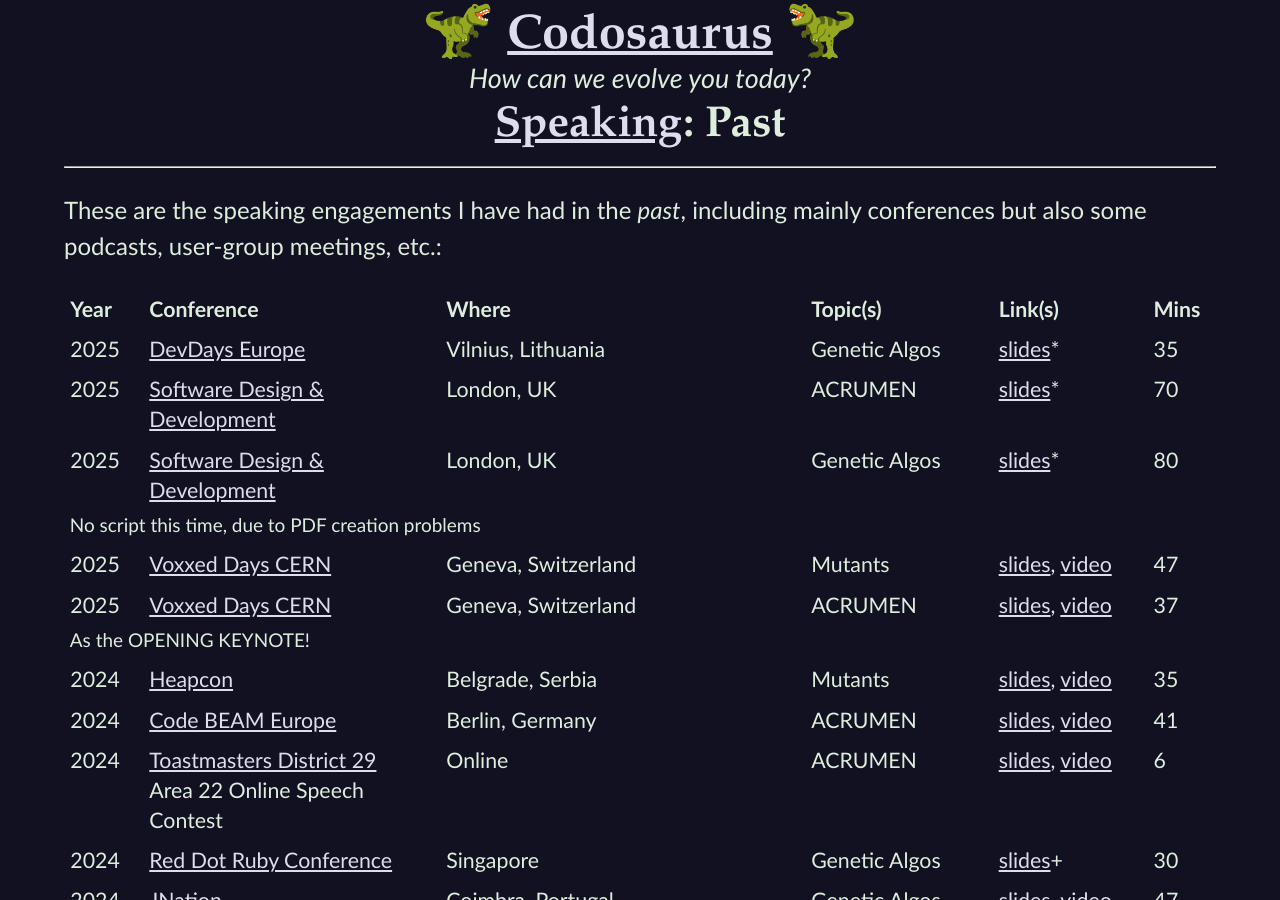
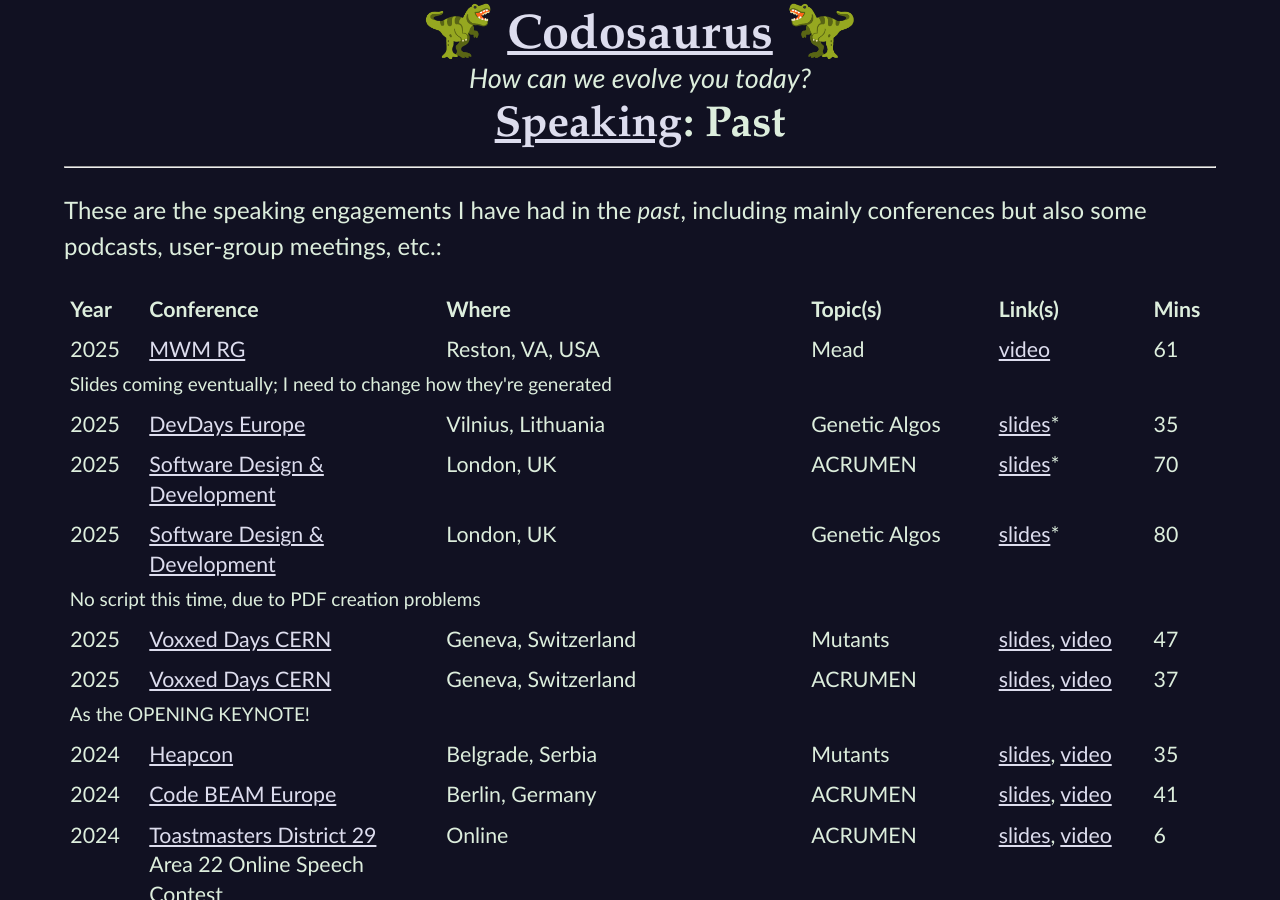
Before and after one commit to CodosaurusLLC/CodosaurusLLC.github.io, a Jekyll site: the page built from speaking/past.md, in a window 1280 px wide and 900 px high. Built offline with Jekyll 4.4.1, drawn with Linux system fonts in a browser that asks for light colours.

Commit message:
add a spammer and a past talk

```diff
--- a/speaking/past.md
+++ b/speaking/past.md
@@ -21,6 +21,21 @@
     </tr>
   </thead>
   <tbody>
+
+    <tr>
+      <td class="numeric">2025</td>
+      <td><a href="https://pandemicrg2025.wordpress.com/" rel="nofollow" target="_new">MWM RG</a></td>
+      <td>Reston, VA, USA</td>
+      <td>Mead</td>
+      <td>
+        <!-- <a href="/reds/mead-mwmrg-25" target="_new">slides</a>, -->
+        <a href="https://www.youtube.com/watch?v=mhcPQlEe9fI" target="_new">video</a>
+      </td>
+      <td class="numeric">61</td>
+    </tr>
+    <tr class="notes">
+      <td colspan="6">Slides coming eventually; I need to change how they're generated</td>
+    </tr>
 
     <tr>
       <td class="numeric">2025</td>
```
Also changed, not shown: spambait.md (+2 -0 lines).
